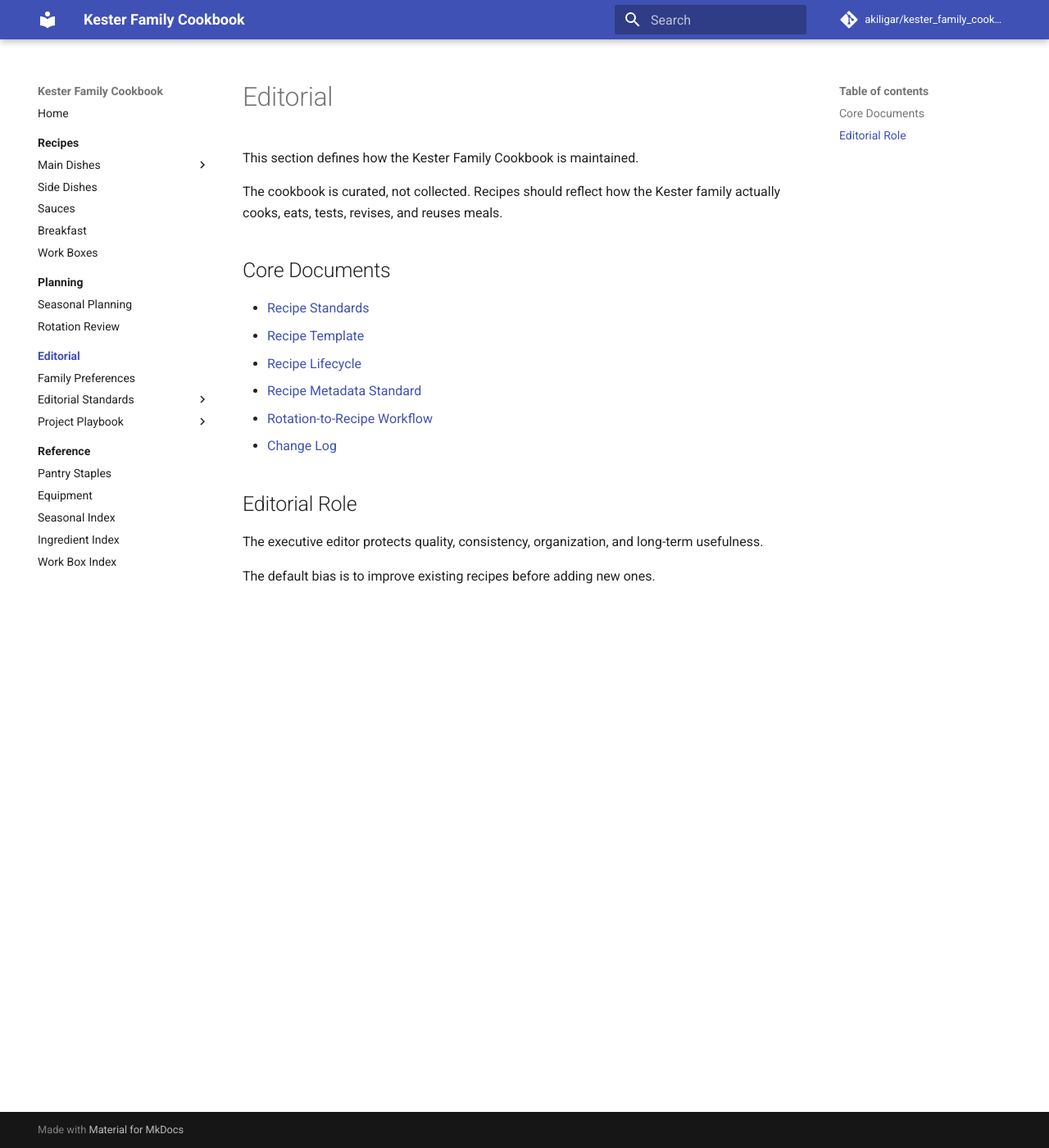
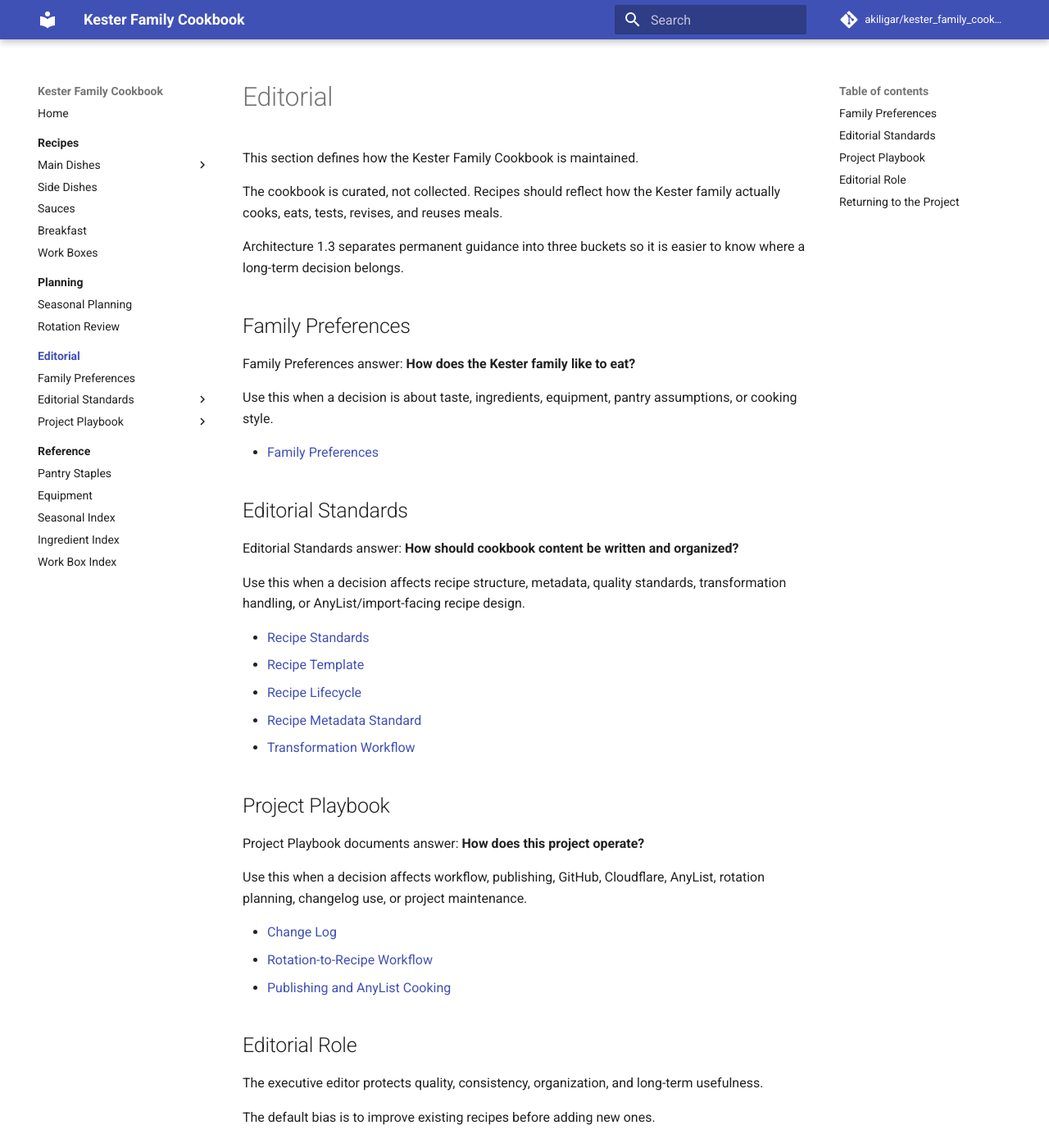
Before and after one commit to akiligar/kester_family_cookbook, an MkDocs documentation site: the page built from docs/editorial/index.md, in a window 1280 px wide and 1400 px high. Shown: the whole window at 82% size. Built offline with MkDocs 1.6.1 and Material for MkDocs 9.7.7, drawn with Linux system fonts in a browser that asks for light colours; comment, search, counter and statistics services are not loaded; some of the changed text lies outside the part shown.

Commit message:
Organize editorial index for Architecture 1.3

```diff
--- a/docs/editorial/index.md
+++ b/docs/editorial/index.md
@@ -4,17 +4,44 @@ This section defines how the Kester Family Cookbook is maintained.
 
 The cookbook is curated, not collected. Recipes should reflect how the Kester family actually cooks, eats, tests, revises, and reuses meals.
 
-## Core Documents
+Architecture 1.3 separates permanent guidance into three buckets so it is easier to know where a long-term decision belongs.
+
+## Family Preferences
+
+Family Preferences answer: **How does the Kester family like to eat?**
+
+Use this when a decision is about taste, ingredients, equipment, pantry assumptions, or cooking style.
+
+- [Family Preferences](family-preferences.md)
+
+## Editorial Standards
+
+Editorial Standards answer: **How should cookbook content be written and organized?**
+
+Use this when a decision affects recipe structure, metadata, quality standards, transformation handling, or AnyList/import-facing recipe design.
 
 - [Recipe Standards](recipe-standards.md)
 - [Recipe Template](recipe-template.md)
 - [Recipe Lifecycle](recipe-lifecycle.md)
 - [Recipe Metadata Standard](metadata-standard.md)
+- [Transformation Workflow](transformation-workflow.md)
+
+## Project Playbook
+
+Project Playbook documents answer: **How does this project operate?**
+
+Use this when a decision affects workflow, publishing, GitHub, Cloudflare, AnyList, rotation planning, changelog use, or project maintenance.
+
+- [Change Log](change-log.md)
 - [Rotation-to-Recipe Workflow](rotation-to-recipe-workflow.md)
-- [Change Log](change-log.md)
+- [Publishing and AnyList Cooking](anylist-sync-workflow.md)
 
 ## Editorial Role
 
 The executive editor protects quality, consistency, organization, and long-term usefulness.
 
 The default bias is to improve existing recipes before adding new ones.
+
+## Returning to the Project
+
+When returning after time away, start with the [Change Log](change-log.md), then use the three buckets above to find the relevant guidance.
```
